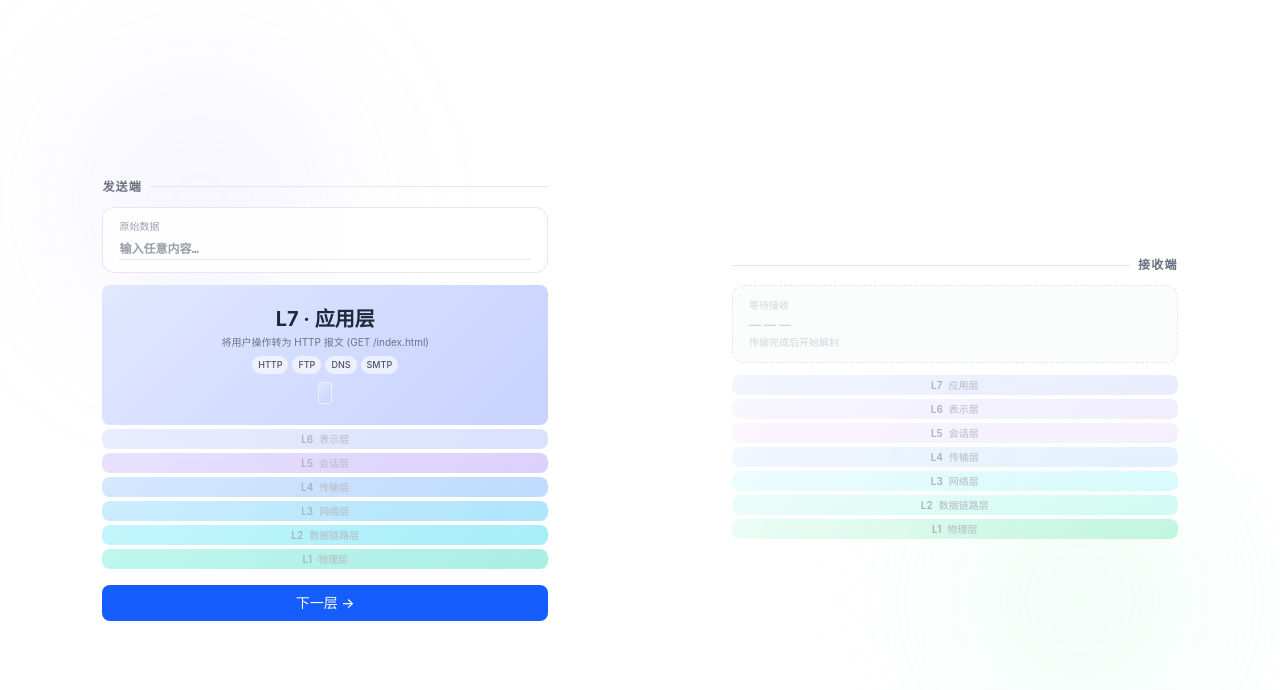
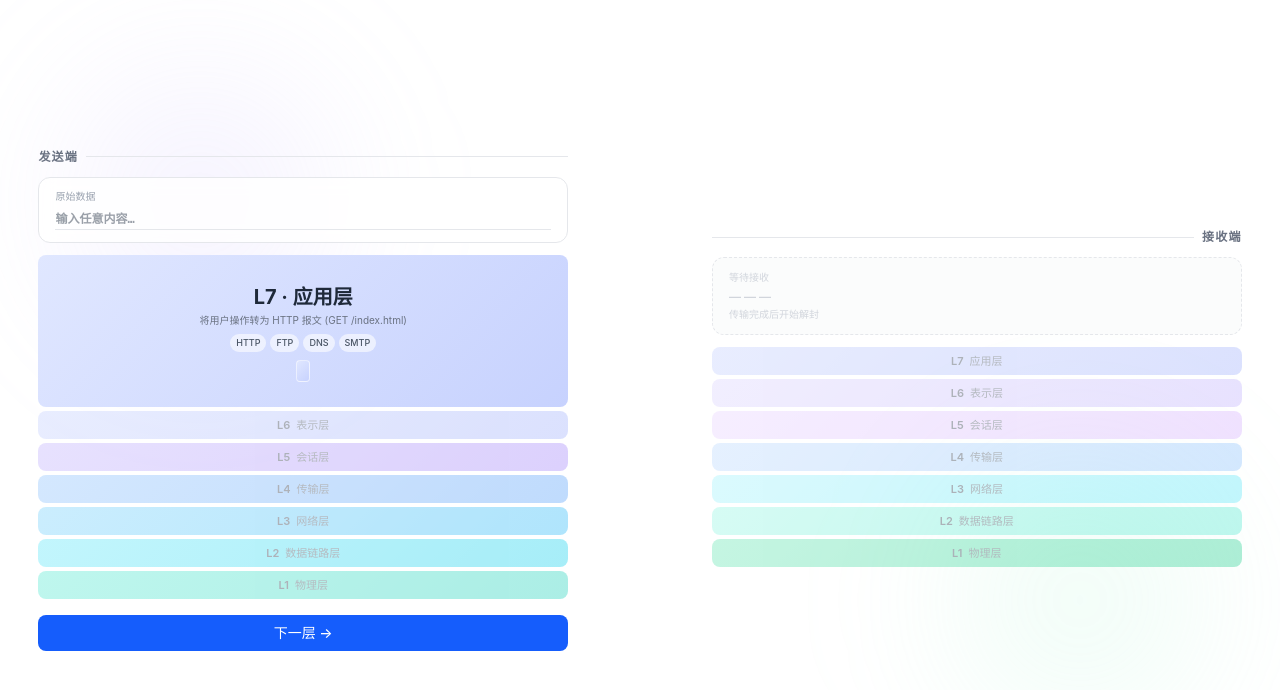
Before and after one commit to lirumao/osi-model-interactive, a Next.js app: page /explore in a window 1280 px wide. Shown: the top 690 px of the page. Built offline with nearby package versions, Linux system fonts and the light colour scheme.

Commit message:
feat(ui): deepen receiver colors; widen layout; taller layer bands

```diff
--- a/src/components/ExploreStage.tsx
+++ b/src/components/ExploreStage.tsx
@@ -29,7 +29,7 @@ export function ExploreStage() {
   }
 
   return (
-    <div className="relative flex justify-center items-center h-full w-full px-[8%]">
+    <div className="relative flex justify-center items-center h-full w-full px-[3%]">
       {/* 传输动画 SVG 覆盖层 */}
       <TransmissionAnim
         playing={state.transmitting}
@@ -39,15 +39,15 @@ export function ExploreStage() {
       />
 
       {/* 发送端 */}
-      <div className="flex flex-col overflow-hidden flex-1 max-w-[520px]" style={{ padding: '16px 12px 16px 0' }}>
+      <div className="flex flex-col overflow-hidden flex-1 max-w-[600px]" style={{ padding: '16px 12px 16px 0' }}>
         <SenderColumn activeIndex={state.senderActive} onNext={advanceSender} phase={state.phase} l1Ref={senderL1Ref} userText={state.userText} onUserTextChange={setUserText} />
       </div>
 
       {/* 间隔（传输动画穿越区域） */}
-      <div style={{ width: 160 }} />
+      <div style={{ width: 120 }} />
 
       {/* 接收端 */}
-      <div className="flex flex-col overflow-hidden flex-1 max-w-[520px]" style={{ padding: '16px 0 16px 12px' }}>
+      <div className="flex flex-col overflow-hidden flex-1 max-w-[600px]" style={{ padding: '16px 0 16px 12px' }}>
         <ReceiverColumn
           activeIndex={state.phase === 'receiving' ? state.receiverActive : -1}
           onNext={advanceReceiver}
--- a/src/components/LayerBand.tsx
+++ b/src/components/LayerBand.tsx
@@ -43,8 +43,8 @@ export function LayerBand({ layer, status, colorFrom, colorTo, blocks = [], deta
 
   const hasBlocks = status === 'active' && blocks.length > 0
   const hasDetail = hasBlocks && !!detail
-  // 基础展开 76px + 方块行 44px + detail 文字行 20px
-  const expandedHeight = 76 + (hasBlocks ? 44 : 0) + (hasDetail ? 20 : 0)
+  // 基础展开 88px + 方块行 44px + detail 文字行 20px
+  const expandedHeight = 88 + (hasBlocks ? 44 : 0) + (hasDetail ? 20 : 0)
 
   useEffect(() => {
     const band = innerBandRef.current
@@ -97,7 +97,7 @@ export function LayerBand({ layer, status, colorFrom, colorTo, blocks = [], deta
     } else {
       tl = gsap.timeline()
         .to(Array.from(content.children), { opacity: 0, duration: 0.15 }, 0)
-        .to(band, { height: 20, duration: 0.25, ease: 'power2.in' }, 0)
+        .to(band, { height: 28, duration: 0.25, ease: 'power2.in' }, 0)
         .to(collapsed, { opacity: 1, duration: 0.2 }, 0.1)
     }
 
@@ -123,13 +123,13 @@ export function LayerBand({ layer, status, colorFrom, colorTo, blocks = [], deta
         background: `linear-gradient(135deg, ${colorFrom}, ${colorTo})`,
         opacity: bandOpacity,
         transition: 'opacity 0.3s',
-        height: 20,
+        height: 28,
       }}
     >
       {/* 折叠态 */}
-      <div ref={collapsedRef} className="flex items-center justify-center gap-1.5 px-3" style={{ height: 20 }}>
-        <span className="text-[10px] font-semibold text-gray-700">L{layer.level}</span>
-        <span className="text-[10px] text-gray-600">{layer.name}</span>
+      <div ref={collapsedRef} className="flex items-center justify-center gap-1.5 px-3" style={{ height: 28 }}>
+        <span className="text-[11px] font-semibold text-gray-700">L{layer.level}</span>
+        <span className="text-[11px] text-gray-600">{layer.name}</span>
       </div>
 
       {/* 展开态 */}
--- a/src/data/osi-layers.ts
+++ b/src/data/osi-layers.ts
@@ -25,7 +25,7 @@ export const OSI_LAYERS: OsiLayer[] = [
     encapDetail: '将用户操作转为 HTTP 报文 (GET /index.html)',
     decapDetail: '解析 HTTP 报文，将数据内容呈现给应用程序',
     senderColor: { from: '#e0e7ff', to: '#c7d2fe' },
-    receiverColor: { from: '#e0e7ff', to: '#c7d2fe' },
+    receiverColor: { from: '#c7d2fe', to: '#a5b4fc' },
   },
   {
     level: 6, name: '表示层',
@@ -35,7 +35,7 @@ export const OSI_LAYERS: OsiLayer[] = [
     encapDetail: '对数据进行 TLS 加密，确保传输安全',
     decapDetail: 'TLS 解密，将密文数据还原为明文',
     senderColor: { from: '#c7d2fe', to: '#a5b4fc' },
-    receiverColor: { from: '#ede9fe', to: '#ddd6fe' },
+    receiverColor: { from: '#ddd6fe', to: '#c4b5fd' },
   },
   {
     level: 5, name: '会话层',
@@ -45,7 +45,7 @@ export const OSI_LAYERS: OsiLayer[] = [
     encapDetail: '添加会话标识，管理连接的建立与保持',
     decapDetail: '验证会话 ID，确认连接状态，移除会话控制信息',
     senderColor: { from: '#c4b5fd', to: '#a78bfa' },
-    receiverColor: { from: '#f3e8ff', to: '#e9d5ff' },
+    receiverColor: { from: '#e9d5ff', to: '#d8b4fe' },
   },
   {
     level: 4, name: '传输层',
@@ -55,7 +55,7 @@ export const OSI_LAYERS: OsiLayer[] = [
     encapDetail: '添加源/目标端口号，实现可靠的端到端传输',
     decapDetail: '校验 TCP 序列号，重组数据段，去掉端口头部',
     senderColor: { from: '#93c5fd', to: '#60a5fa' },
-    receiverColor: { from: '#dbeafe', to: '#bfdbfe' },
+    receiverColor: { from: '#bfdbfe', to: '#93c5fd' },
   },
   {
     level: 3, name: '网络层',
@@ -65,7 +65,7 @@ export const OSI_LAYERS: OsiLayer[] = [
     encapDetail: '添加源/目标 IP 地址，选择路由路径',
     decapDetail: '读取目标 IP 地址，去掉 IP 头，向传输层递交',
     senderColor: { from: '#7dd3fc', to: '#38bdf8' },
-    receiverColor: { from: '#cffafe', to: '#a5f3fc' },
+    receiverColor: { from: '#a5f3fc', to: '#67e8f9' },
   },
   {
     level: 2, name: '数据链路层',
@@ -75,7 +75,7 @@ export const OSI_LAYERS: OsiLayer[] = [
     encapDetail: '封装成以太网帧，添加 MAC 地址和校验码',
     decapDetail: '校验 CRC 完整性，去掉帧头尾，提取 IP 数据包',
     senderColor: { from: '#67e8f9', to: '#22d3ee' },
-    receiverColor: { from: '#ccfbf1', to: '#99f6e4' },
+    receiverColor: { from: '#99f6e4', to: '#5eead4' },
   },
   {
     level: 1, name: '物理层',
@@ -85,7 +85,7 @@ export const OSI_LAYERS: OsiLayer[] = [
     encapDetail: '将帧转为电信号/光信号/电磁波进行物理传输',
     decapDetail: '接收物理信号，将电/光/无线信号还原为比特流',
     senderColor: { from: '#5eead4', to: '#2dd4bf' },
-    receiverColor: { from: '#d1fae5', to: '#6ee7b7' },
+    receiverColor: { from: '#6ee7b7', to: '#34d399' },
   },
 ]
 
```
